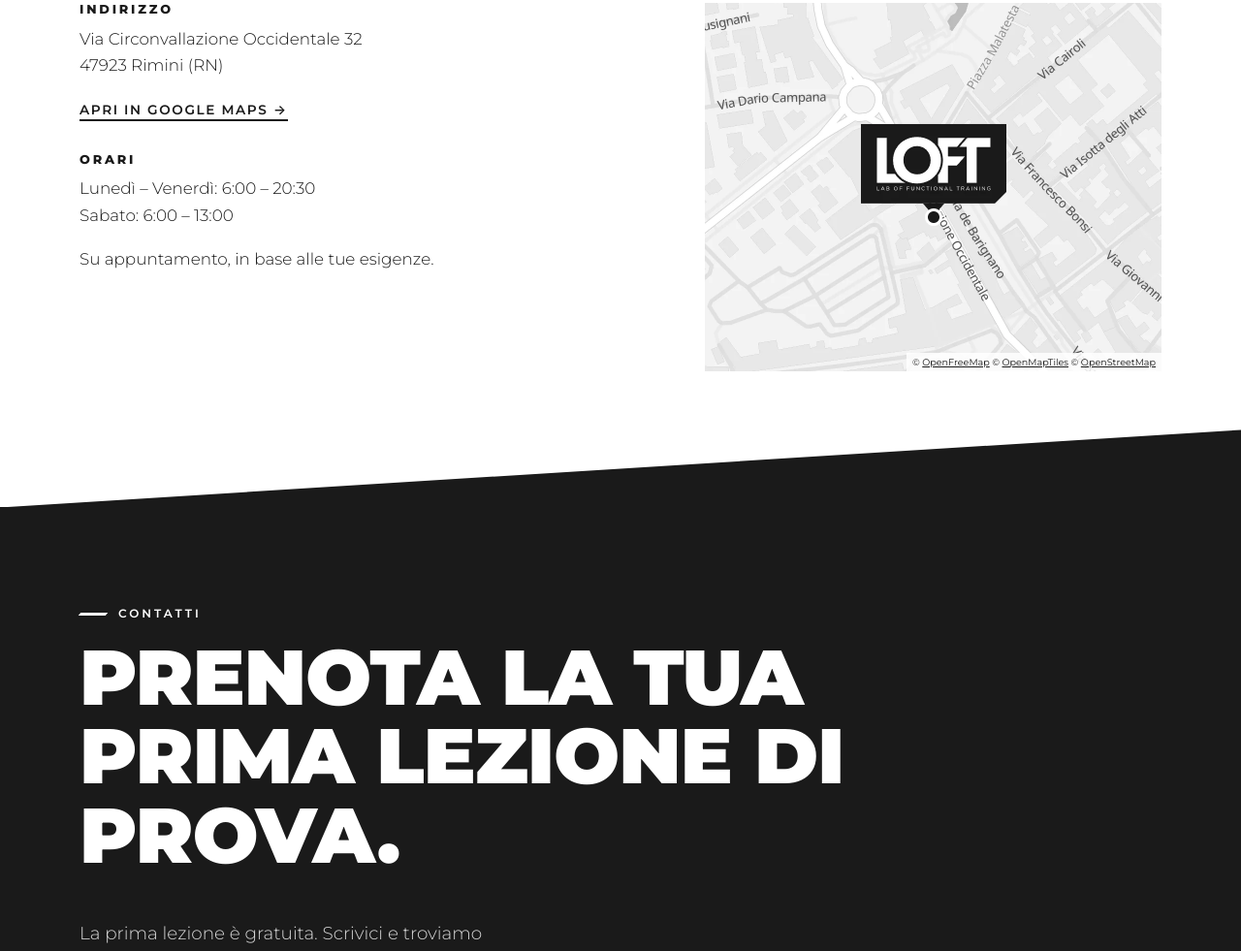
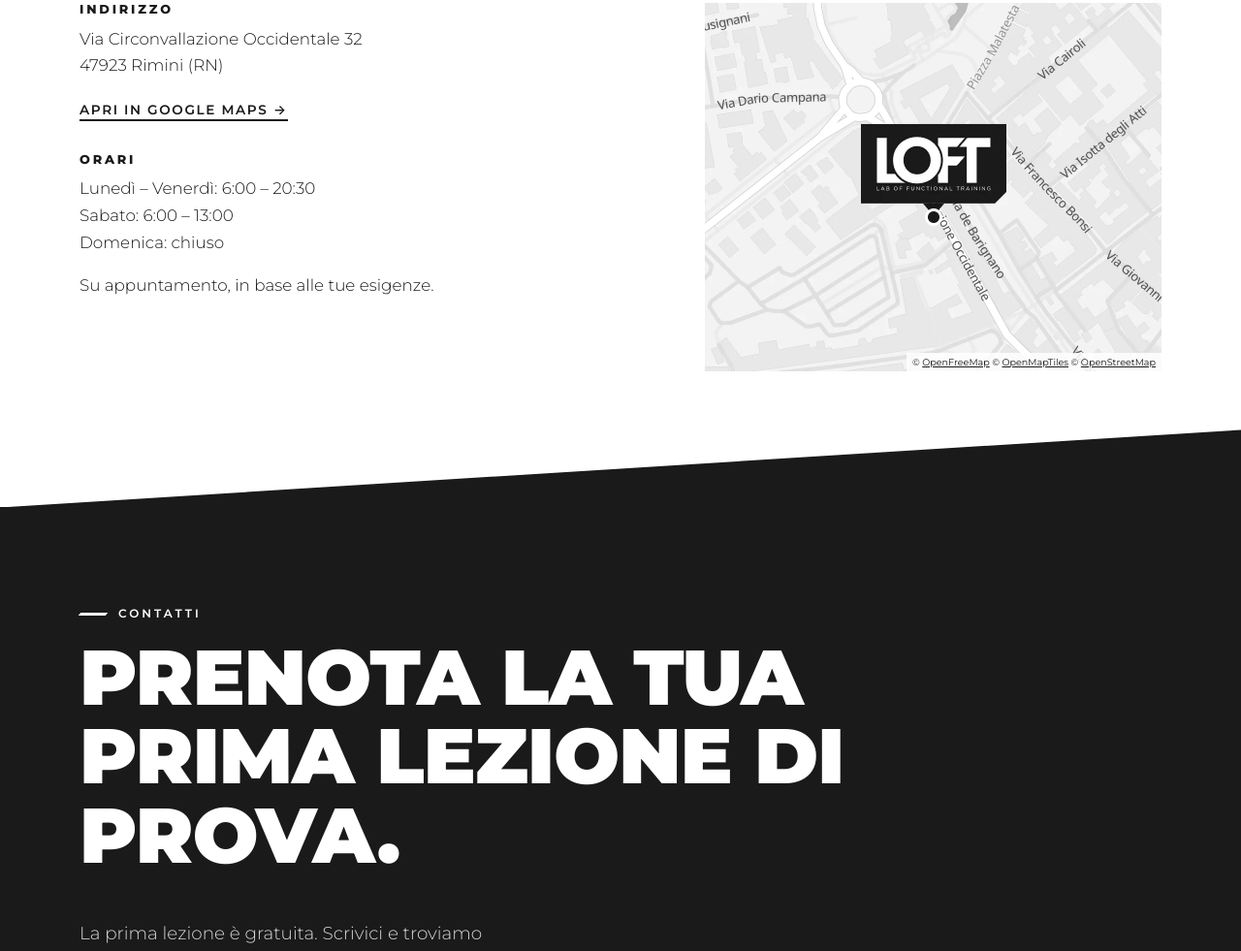
Before and after one commit to giacomociotti/loft, a plain HTML site: page index.html in a window 1280 px wide. Shown: the part 6079-7060 px from the top of the page at 97% size. Drawn offline with Linux system fonts and the light colour scheme.

Commit message:
Orari: aggiunta Domenica chiuso
Co-Authored-By: Claude Opus 5.5 <noreply@anthropic.com>

```diff
--- a/index.html
+++ b/index.html
@@ -294,7 +294,7 @@
             <h3>Orari</h3>
             <!-- Orari presi dalla scheda Google Maps di LOFT (22/11/2026), da confermare con i titolari.
                  Se cambiano, aggiornarli anche nei dati strutturati (openingHoursSpecification) in cima alla pagina. -->
-            <p>Lunedì – Venerdì: 6:00 – 20:30<br>Sabato: 6:00 – 13:00</p>
+            <p>Lunedì – Venerdì: 6:00 – 20:30<br>Sabato: 6:00 – 13:00<br>Domenica: chiuso</p>
             <p>Su appuntamento, in base alle tue esigenze.</p>
           </div>
 
```
